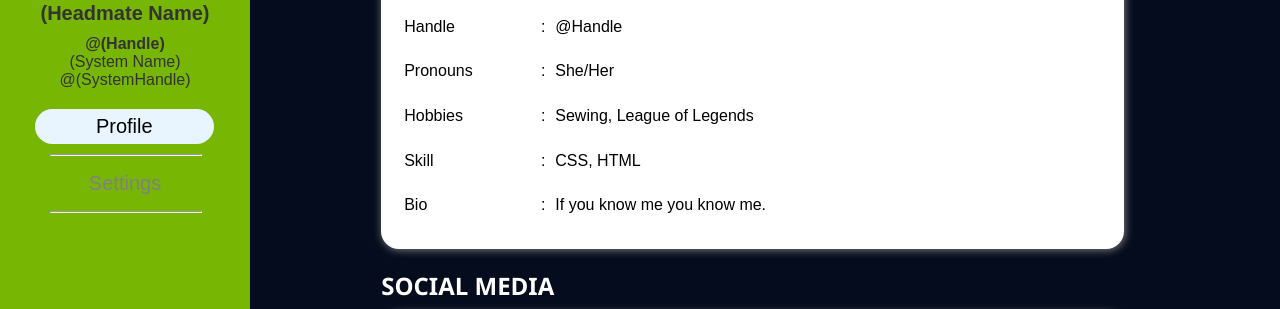
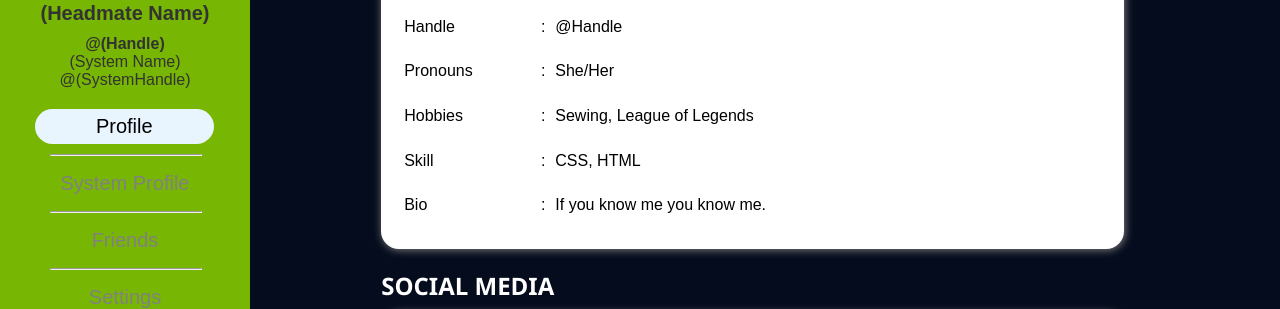
Before and after one commit to AmaratheCapybara/PluralSocialMedia, a plain HTML site: page ProfilePage.html in a window 1280 px wide. Shown: the part 200-509 px from the top of the page. Drawn offline with Linux system fonts and the light colour scheme.

Commit message:
added system profile in side nav

```diff
--- a/ProfilePage.html
+++ b/ProfilePage.html
@@ -84,6 +84,14 @@
         <div class="sidenav-url">
             <div class="url">
                 <a href="#profile" class="active">Profile</a>
+                <hr align="center">
+            </div>
+            <div class="url">
+                <a href="#systemProfile"> System Profile</a>
+                <hr align="center">
+            </div>
+            <div class="url">
+                <a href="#friends"> Friends</a>
                 <hr align="center">
             </div>
             <div class="url">
```
